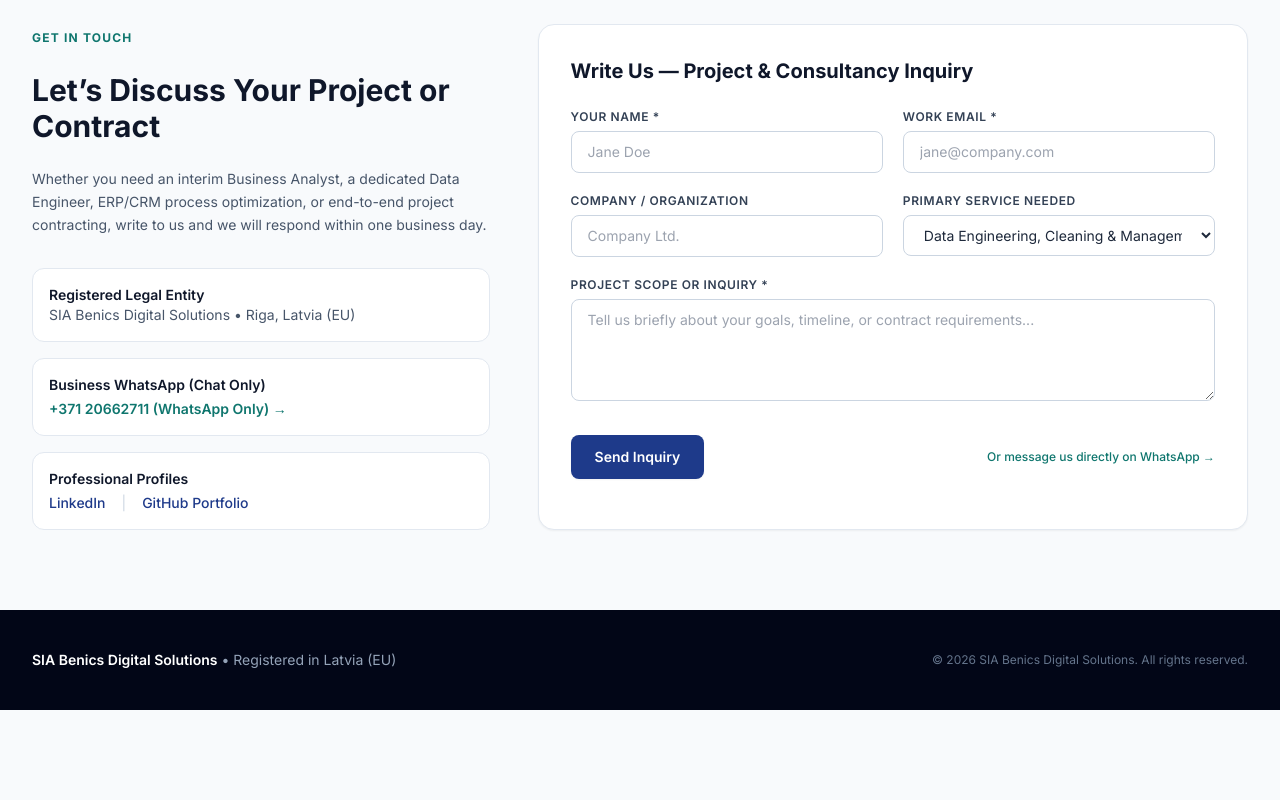
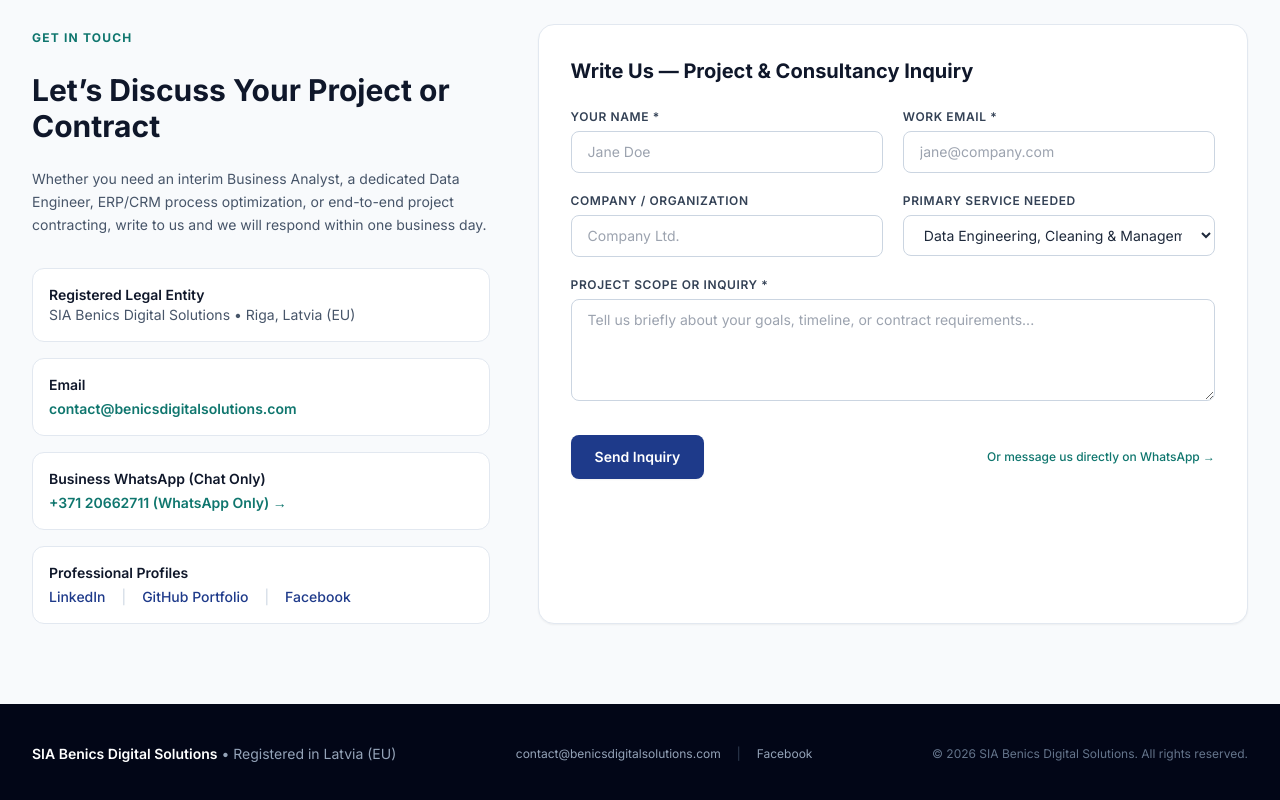
Before and after one commit to UgoHenry/benics-digital-solutions, a plain HTML site: page index.html in a window 1280 px wide. Shown: the part 3376-4176 px from the top of the page. Before the commit the page ends 4086 px from the top, so only its background shows below. Drawn offline with nearby package versions, Linux system fonts and the light colour scheme.

Commit message:
Update index.html

```diff
--- a/index.html
+++ b/index.html
@@ -236,6 +236,14 @@
             <div class="text-slate-600">SIA Benics Digital Solutions • Riga, Latvia (EU)</div>
           </div>
           <div class="p-4 rounded-xl bg-white border border-slate-200">
+            <div class="font-semibold text-slate-900">Email</div>
+            <div class="mt-1">
+              <a href="mailto:contact@benicsdigitalsolutions.com" class="inline-flex items-center text-teal-700 font-semibold hover:underline">
+                contact@benicsdigitalsolutions.com
+              </a>
+            </div>
+          </div>
+          <div class="p-4 rounded-xl bg-white border border-slate-200">
             <div class="font-semibold text-slate-900">Business WhatsApp (Chat Only)</div>
             <div class="mt-1">
               <a href="https://wa.me/37120662711" target="_blank" rel="noopener" class="inline-flex items-center text-teal-700 font-semibold hover:underline">
@@ -245,10 +253,12 @@
           </div>
           <div class="p-4 rounded-xl bg-white border border-slate-200">
             <div class="font-semibold text-slate-900">Professional Profiles</div>
-            <div class="flex space-x-4 mt-1">
+            <div class="flex flex-wrap items-center gap-x-4 gap-y-1 mt-1">
               <a href="https://linkedin.com/in/UgochukwuHenryEmenike" target="_blank" rel="noopener" class="text-blue-900 font-medium hover:underline">LinkedIn</a>
               <span class="text-slate-300">|</span>
               <a href="https://github.com/UgoHenry" target="_blank" rel="noopener" class="text-blue-900 font-medium hover:underline">GitHub Portfolio</a>
+              <span class="text-slate-300">|</span>
+              <a href="https://www.facebook.com/BenicsDigitalSolutions/" target="_blank" rel="noopener" class="text-blue-900 font-medium hover:underline">Facebook</a>
             </div>
           </div>
         </div>
@@ -317,6 +327,11 @@
       <div>
         <span class="text-white font-semibold">SIA Benics Digital Solutions</span> • Registered in Latvia (EU)
       </div>
+      <div class="flex items-center gap-4 text-xs">
+        <a href="mailto:contact@benicsdigitalsolutions.com" class="hover:text-white transition">contact@benicsdigitalsolutions.com</a>
+        <span class="text-slate-700">|</span>
+        <a href="https://www.facebook.com/BenicsDigitalSolutions/" target="_blank" rel="noopener" class="hover:text-white transition">Facebook</a>
+      </div>
       <div class="text-xs text-slate-500">
         © 2026 SIA Benics Digital Solutions. All rights reserved.
       </div>
```
